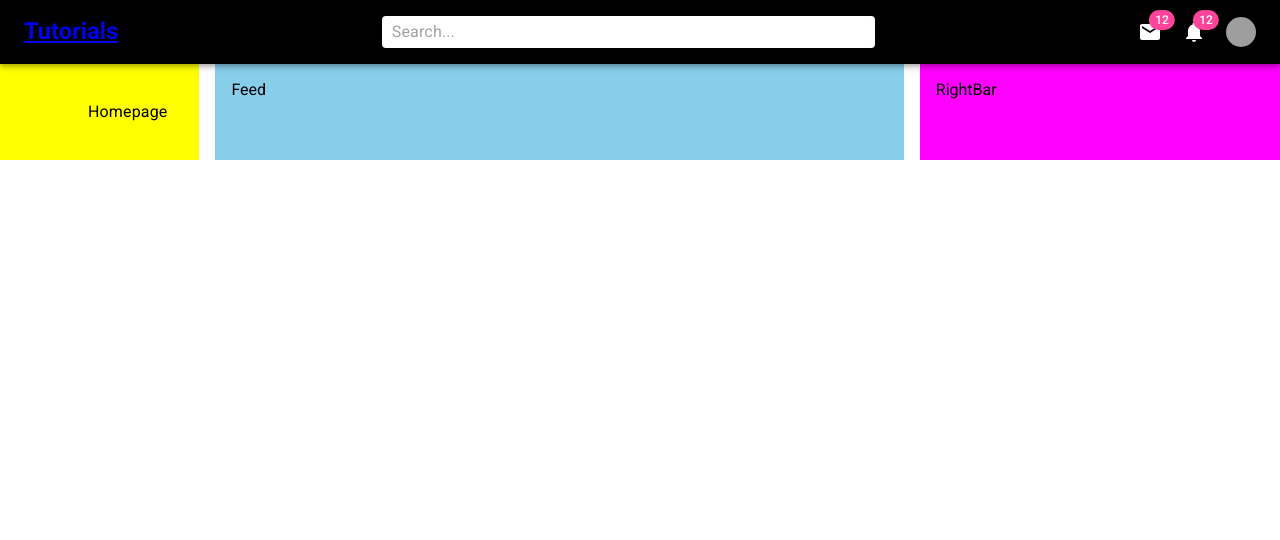
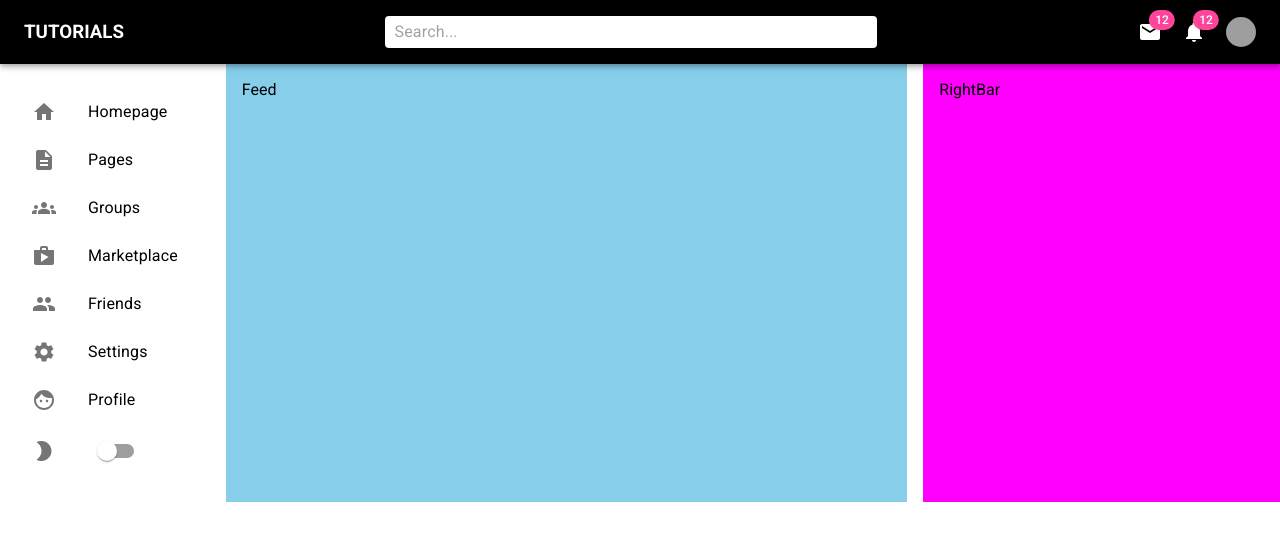
Before and after one commit to PlatenPrime/tutorials, a React (Create React App) app: page /mui in a window 1280 px wide. Shown: the top 540 px of the page. Built offline with nearby package versions, Linux system fonts and the light colour scheme; grey boxes are pictures that could not be loaded.

Commit message:
SideBar and Navbar Homelink

```diff
--- /dev/null
+++ b/src/pages/MUI/MUI.module.css
@@ -0,0 +1,10 @@
+.linkRoute {
+	color: white;
+	text-decoration: none;
+}
+
+
+.linkRoute:visited {
+	color: white;
+	text-decoration: none;
+}
--- a/src/pages/MUI/MUIComponents/MUINavBar.jsx
+++ b/src/pages/MUI/MUIComponents/MUINavBar.jsx
@@ -1,3 +1,4 @@
+import style from "../MUI.module.css";
 import { AppBar, Avatar, Box, InputBase, Menu, MenuItem, styled, Toolbar, Typography } from '@mui/material';
 import React, { useState } from 'react';
 import CastForEducationIcon from '@mui/icons-material/CastForEducation';
@@ -5,6 +6,7 @@ import Badge from '@mui/material/Badge';
 import MailIcon from '@mui/icons-material/Mail';
 import Notifications from '@mui/icons-material/Notifications';
 import { Link } from "react-router-dom";
+
 
 
 const StyledToolbar = styled(Toolbar)({
@@ -55,17 +57,21 @@ const MUINavBar = () => {
 	return (
 		<AppBar position='sticky'>
 			<StyledToolbar>
-				<Typography variant='h6'
+				<Typography variant='a'
 					sx={{
 						display: {
 							xs: "none",
 							sm: "block"
 						},
 						color: "#fff",
-						textDecoration: "none"
+						textDecoration: "none",
+						textTransform: 'uppercase',
+
 					}}
 				>
-					<Link to="/"  ><h3>Tutorials</h3></Link>
+
+
+					<Link className={style.linkRoute} to="/"  ><h3 id='homelink'>Tutorials</h3></Link>
 
 				</Typography>
 				<CastForEducationIcon sx={{
@@ -117,7 +123,7 @@ const MUINavBar = () => {
 				<MenuItem >My account</MenuItem>
 				<MenuItem >Logout</MenuItem>
 			</Menu>
-		</AppBar>
+		</AppBar >
 	);
 };
 
--- a/src/pages/MUI/MUIComponents/MUISideBar.jsx
+++ b/src/pages/MUI/MUIComponents/MUISideBar.jsx
@@ -1,21 +1,94 @@
 import { Box, List, ListItem, ListItemButton, ListItemIcon, ListItemText } from '@mui/material';
 import React from 'react';
+import HomeIcon from '@mui/icons-material/Home';
+import DescriptionIcon from '@mui/icons-material/Description';
+import GroupsIcon from '@mui/icons-material/Groups';
+import ShopIcon from '@mui/icons-material/Shop';
+import PeopleIcon from '@mui/icons-material/People';
+import SettingsIcon from '@mui/icons-material/Settings';
+import FaceIcon from '@mui/icons-material/Face';
+import Switch from '@mui/material/Switch';
+import ModeNightIcon from '@mui/icons-material/ModeNight';
 
 
 
 const MUISideBar = () => {
+
+	const label = { inputProps: { 'aria-label': 'Switch demo' } };
+
+
+
+
 	return (
-		<Box bgcolor="yellow" flex={1} p={2} sx={{ display: { xs: "none", sm: "block" } }} >
+		<Box flex={1} p={2} sx={{ display: { xs: "none", sm: "block" } }} >
 
 			<List>
 				<ListItem disablePadding>
 					<ListItemButton component="a" href="/mui">
 						<ListItemIcon>
-
+							<HomeIcon />
 						</ListItemIcon>
 						<ListItemText primary="Homepage" />
 					</ListItemButton>
 				</ListItem>
+				<ListItem disablePadding>
+					<ListItemButton component="a" href="/mui">
+						<ListItemIcon>
+							<DescriptionIcon />
+						</ListItemIcon>
+						<ListItemText primary="Pages" />
+					</ListItemButton>
+				</ListItem>
+				<ListItem disablePadding>
+					<ListItemButton component="a" href="/mui">
+						<ListItemIcon>
+							<GroupsIcon />
+						</ListItemIcon>
+						<ListItemText primary="Groups" />
+					</ListItemButton>
+				</ListItem>
+				<ListItem disablePadding>
+					<ListItemButton component="a" href="/mui">
+						<ListItemIcon>
+							<ShopIcon />
+						</ListItemIcon>
+						<ListItemText primary="Marketplace" />
+					</ListItemButton>
+				</ListItem>
+				<ListItem disablePadding>
+					<ListItemButton component="a" href="/mui">
+						<ListItemIcon>
+							<PeopleIcon />
+						</ListItemIcon>
+						<ListItemText primary="Friends" />
+					</ListItemButton>
+				</ListItem>
+				<ListItem disablePadding>
+					<ListItemButton component="a" href="/mui">
+						<ListItemIcon>
+							<SettingsIcon />
+						</ListItemIcon>
+						<ListItemText primary="Settings" />
+					</ListItemButton>
+				</ListItem>
+				<ListItem disablePadding>
+					<ListItemButton component="a" href="/mui">
+						<ListItemIcon>
+							<FaceIcon />
+						</ListItemIcon>
+						<ListItemText primary="Profile" />
+					</ListItemButton>
+				</ListItem>
+				<ListItem disablePadding>
+					<ListItemButton component="a" href="/mui">
+						<ListItemIcon>
+							<ModeNightIcon />
+						</ListItemIcon>
+						<Switch {...label} color="primary" />
+					</ListItemButton>
+				</ListItem>
+
+
 			</List>
 		</Box>
 	);
```
Also changed, not shown: src/App.css (line endings or trailing spaces).
